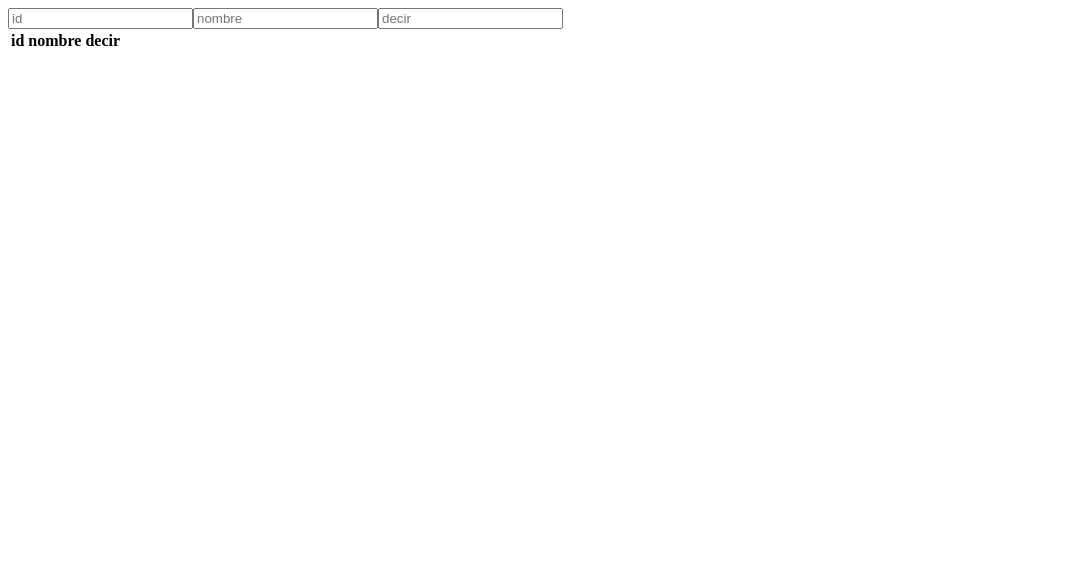
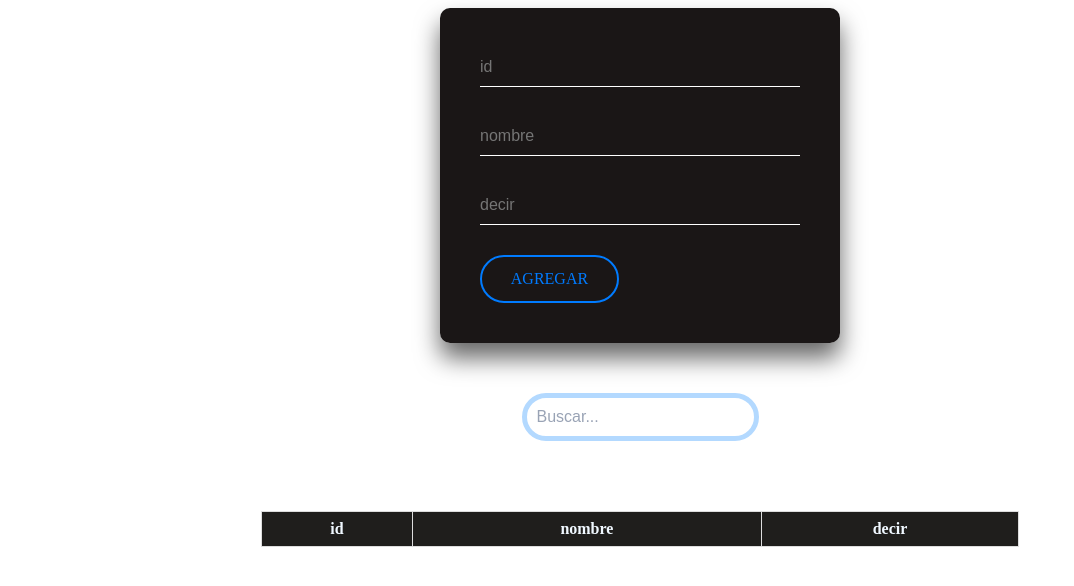
Before and after one commit to Leonel-Dario-Garicia-45780/prueba-de-react-instructor-Davi, a React (Vite) app: page / in a window 1280 px wide. Shown: the top 586 px of the page, without its empty margins (0-1074 px from the left). Built offline with nearby package versions, Linux system fonts and the light colour scheme.

Commit message:
terminar

```diff
--- /dev/null
+++ b/src/en clase/filtro.jsx
@@ -0,0 +1,18 @@
+import "../en clase/filtroclase.css"
+
+const FILtroclase=({ busqueda, setbusqueda }) => {
+
+  return (
+    <div className="filtro_contenedor">
+      <input className="filtro_input"
+        type="text"
+        placeholder="Buscar..."
+        value={busqueda}
+        onChange={(event) => setbusqueda(event.target.value)}
+      />
+    </div>
+  );
+};
+
+
+export default FILtroclase
--- /dev/null
+++ b/src/en clase/filtroclase.css
@@ -0,0 +1,43 @@
+
+
+.filtro_input {
+    width: 100%;
+    padding: 10px;
+    border: 5px solid #b3d9ff; /* Color base */
+    border-radius: 50px; /* Bordes circulares */
+    box-sizing: border-box;
+    font-size: 16px;
+    transition: border-color 0.3s ease;
+  }
+
+  .filtro_input:focus {
+    outline: none;
+    animation: cambio-color 2s infinite; /* Animación de cambio de color */
+  }
+
+  @keyframes cambio-color {
+    0% {
+      border-color: #b3d9ff; /* Color base */
+    }
+    25% {
+      border-color: #ffcc80; /* Amarillo */
+    }
+    50% {
+      border-color: #80deea; /* Azul claro */
+    }
+    75% {
+      border-color: #ff8a80; /* Rojo */
+    }
+    100% {
+      border-color: #b3d9ff; /* Color base */
+    }
+  }
+
+  .filtro_input::placeholder {
+    color: #99a3b5; /* Color del marcador de posición */
+  }
+
+  .filtro_input:hover::placeholder,
+  .filtro_input:focus::placeholder {
+    color: transparent;
+  }
--- a/src/en clase/formulario.jsx
+++ b/src/en clase/formulario.jsx
@@ -1,24 +1,62 @@
+
 import { useState } from "react"
 import TABlaclase from "./tabla"
+import FILtroclase from "./filtro"
+
+import "../en clase/formularioclase.css"
 
 const FORmularioclase =()=>{
     const [id,setid]=useState("")
     const [nombre,setnombre]=useState("")
     const [decir,setdecir]=useState("")
 
+    const [busqueda, setbusqueda] = useState("");
+
+    const [datotabla,setdatotabla]= useState([])
+
     console.log(id)
     console.log(nombre)
     console.log(decir)
 
+    const agregarDato = () => {
+        const nuevoDato = {
+          id: id,
+          nombre: nombre,
+          decir: decir
+        };
+        setdatotabla([...datotabla, nuevoDato]);
+      };
+
     return(
-            <div>
+        <div className="contenedor_total">
+
+            <div className="imputs_caja">
+
+                <div className="interaccion">
                 <input type="text" placeholder="id"      onChange={(event)=>{setid(event.target.value)}}/>
-                <input type="text" placeholder="nombre"  onChange={(event)=>{setnombre(event.target.value)}}/>
-                <input type="text" placeholder="decir"   onChange={(event)=>{setdecir(event.target.value)}}/>
+                </div>
 
 
-                <TABlaclase  id={id} nombre={nombre} decir={decir} />
+                <div className="interaccion">
+                <input type="text" placeholder="nombre"  onChange={(event)=>{setnombre(event.target.value)}}/>
+                </div>
+
+
+                <div className="interaccion">
+                <input type="text" placeholder="decir"   onChange={(event)=>{setdecir(event.target.value)}}/>
+                </div>
+
+                <button className="boton" onClick={agregarDato}>Agregar</button>
+                <span></span>
+
             </div>
+
+
+                <FILtroclase busqueda={busqueda} setbusqueda={setbusqueda}/>
+
+                <TABlaclase  datos={datotabla}  busqueda={busqueda} />
+
+        </div>
         )
 }
 export default FORmularioclase
--- /dev/null
+++ b/src/en clase/formularioclase.css
@@ -0,0 +1,114 @@
+.contenedor_total{
+    display: flex;
+    align-items: center;
+    justify-content: center;
+    flex-direction: column;
+    gap: 50px;
+
+}
+
+.imputs_caja {
+
+
+
+    width: 400px;
+    padding: 40px;
+    background: rgba(24, 20, 20, 0.987);
+    box-sizing: border-box;
+    box-shadow: 0 15px 25px rgba(0,0,0,.6);
+    border-radius: 10px;
+  }
+
+  .imputs_caja .interaccion input {
+    width: 100%;
+    padding: 10px 0;
+    font-size: 16px;
+    color: #fff;
+    margin-bottom: 30px;
+    border: none;
+    border-bottom: 1px solid #fff;
+    outline: none;
+    background: transparent;
+  }
+
+  .imputs_caja .interaccion label {
+    position: absolute;
+    top: 0;
+    left: 0;
+    padding: 10px 0;
+    font-size: 16px;
+    color: #fff;
+    pointer-events: none;
+
+  }
+
+  .imputs_caja .interaccion input:focus ~ label,
+  .imputs_caja .interaccion input:valid ~ label {
+    top: -20px;
+    left: 0;
+    color: #bdb8b8;
+    font-size: 12px;
+  }
+
+  .imputs_caja form .boton {
+    position: relative;
+    display: inline-block;
+    padding: 10px 20px;
+    color: #ffffff;
+    font-size: 16px;
+    margin-top: 40px;
+    letter-spacing: 4px
+  }
+
+.componentes{
+    background-color: aquamarine    ;
+}
+
+
+/* ======================= boton ====================== */
+.boton {
+    padding: 0.8em 1.8em;
+    border: 2px solid #007bff; /* Cambiar el color del borde a azul */
+    border-radius: 50px; /* Hacer el botón redondo */
+    position: relative;
+    overflow: hidden;
+    background-color: transparent;
+    text-align: center;
+    text-transform: uppercase;
+    font-size: 16px;
+    transition: .3s;
+    z-index: 1;
+    font-family: inherit;
+    color: #007bff; /* Cambiar el color del texto a azul */
+  }
+
+  .boton::before {
+    content: '';
+    width: 0;
+    height: 300%;
+    position: absolute;
+    top: 50%;
+    left: 50%;
+    transform: translate(-50%, -50%) rotate(45deg);
+    background: #007bff; /* Cambiar el color del destello a azul */
+    transition: .5s ease;
+    display: block;
+    z-index: -1;
+  }
+
+  .boton:hover::before {
+    width: 105%;
+  }
+
+  .boton:hover {
+    color: #111;
+    animation: shake 0.5s 3 alternate;
+  }
+
+  @keyframes shake {
+    0% { transform: translateX(0) rotate(0deg); }
+    25% { transform: translateX(-2px) rotate(-1deg); }
+    50% { transform: translateX(2px) rotate(1deg); }
+    75% { transform: translateX(-2px) rotate(1deg); }
+    100% { transform: translateX(2px) rotate(-1deg); }
+  }
--- a/src/en clase/tabla.jsx
+++ b/src/en clase/tabla.jsx
@@ -1,8 +1,17 @@
-import '../componentes/tabla.css';
-const TABlaclase =({id,nombre,decir})=>{
+import "../en clase/tablaclase.css"
+
+const TABlaclase =({datos, busqueda})=>{
+
+    const filtro_de_datos = datos.filter((dato) => {
+        return (
+          dato.id.toLowerCase().includes(busqueda.toLowerCase()) ||
+          dato.nombre.toLowerCase().includes(busqueda.toLowerCase()) ||
+          dato.decir.toLowerCase().includes(busqueda.toLowerCase())
+        );
+      });
 
     return(
-        <div>
+        <div className="tabla_contenedor">
                 <table>
                     <thead>
                         <th className='datos_tabla_clase'>id</th>
@@ -10,9 +19,14 @@ const TABlaclase =({id,nombre,decir})=>{
                         <th className='datos_tabla_clase'>decir</th>
                     </thead>
                     <tbody>
-                        <td className='datos_tabla_clase'>{id}</td>
-                        <td className='datos_tabla_clase'>{nombre}</td>
-                        <td className='datos_tabla_clase'>{decir}</td>
+                       {/* como es un objeto tiene que ir esto si o si el kei ={inex}  */}
+                    {filtro_de_datos.map((dato, index) => (
+                        <tr key={index}>
+                            <td className="datos_tabla_clase">{dato.id}</td>
+                            <td className="datos_tabla_clase">{dato.nombre}</td>
+                            <td className="datos_tabla_clase">{dato.decir}</td>
+                        </tr>
+                    ))}
                     </tbody>
                 </table>
         </div>
--- /dev/null
+++ b/src/en clase/tablaclase.css
@@ -0,0 +1,40 @@
+.tabla_contenedor {
+
+    margin-top: 20px;
+    width: 60%;
+  }
+  table{
+    border-radius: 20px;
+
+  }
+
+  .tabla_contenedor table {
+
+    width: 100%;
+    border-collapse: collapse;
+    border-radius: 20px;
+  }
+
+  .tabla_contenedor th,
+  .tabla_contenedor td {
+    border: 1px solid #ddd;
+    padding: 8px;
+    text-align: left;
+  }
+
+
+  .tabla_contenedor th {
+    background-color: #1f1e1c;
+    color: aliceblue;
+    text-align: center;
+
+  }
+
+  .tabla_contenedor tbody tr:nth-child(even) {
+    background-color: #f2f2f2;
+  }
+
+  .tabla_contenedor tbody tr:hover {
+    background-color: #ddd;
+    scale: 1.1;
+  }
```
